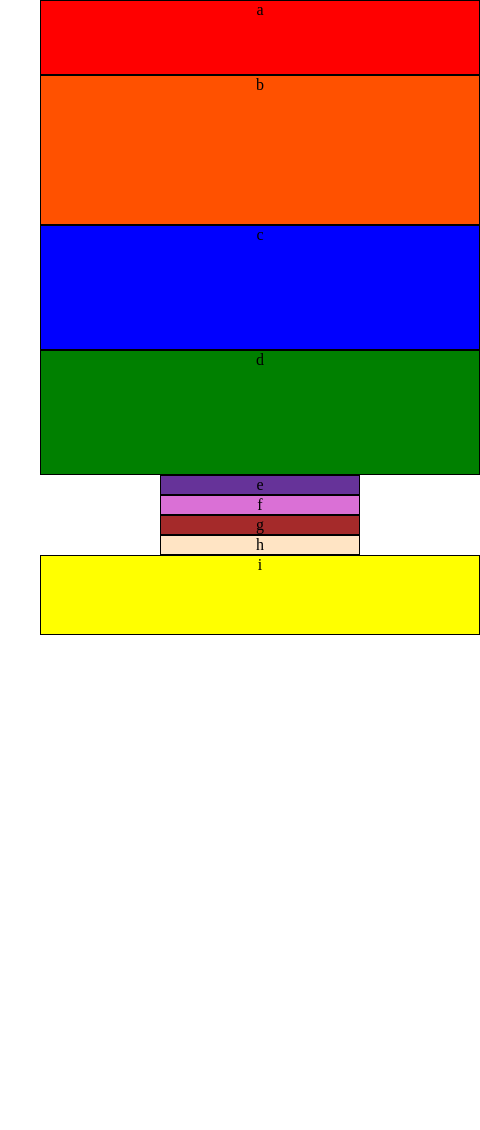
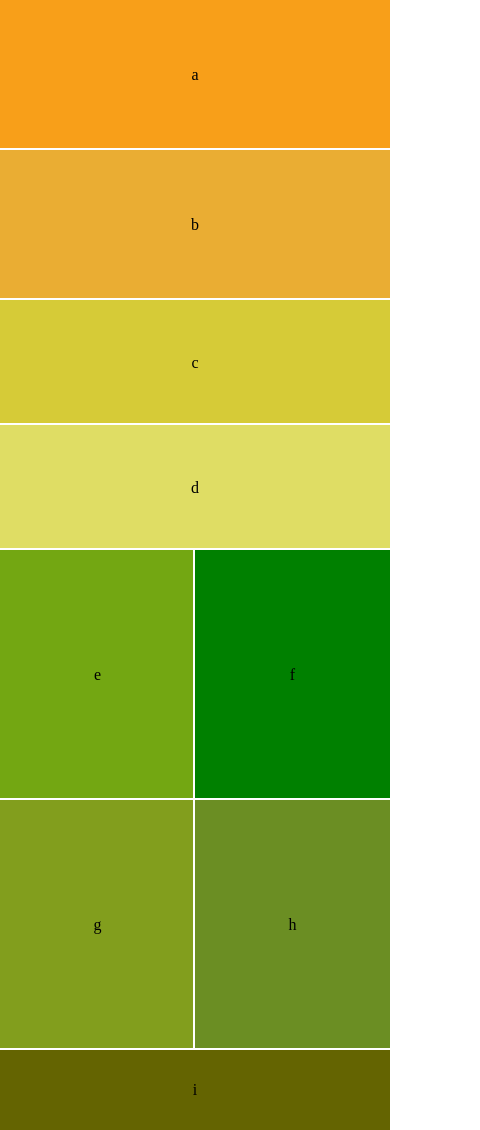
Before and after one commit to brendanwelzien/301-lab01, a plain HTML site: page index.html in a window 390 px wide. Shown: the whole page, 480 px wide, since content can reach past the window. Before the commit the page ends 844 px from the top, so only its background shows below. Drawn offline with Linux system fonts and the light colour scheme.

Commit message:
started over, utilized grid

```diff
--- a/index.html
+++ b/index.html
@@ -2,45 +2,26 @@
 <html>
     <head>
         <title> RWD </title>
+        <meta name="viewport" content="width=device-width, initial-scale=1">
         <link rel="stylesheet" href="styles/all.css">
 
     </head>
 <body>
 <header></header>
 <main>
-   <ul>
-        <li>
-            <p> a </p>
-        </li>
-   </ul>
-   <ul>
-       <li>
-           <p> b </p>
-       </li>
-   </ul>
-<div class="grid-container">
-    <ul>
-        <li><p> c </p> </li>
-        <li><p> d </p> </li>
-    </ul>
-</div>
-
-<section class="grid-container">
-    <ul>
-        <li> <p> e </p> </li>
-        <li> <p> f </p> </li>
-        <li> <p> g </p> </li>
-        <li> <p> h </p> </li>
-    </ul>
-    <ul>
-        <li>
-            <p> i </p>
-         </li>
-    </ul>
-</section>
+    <section>
+        <div class="a">a</div>
+            <div class="b">b</div>
+                <div class="c">c</div>
+                    <div class="d">d</div>
+                        <div class="e">e</div>
+                    <div class="f">f</div>
+                <div class="g">g</div>
+            <div class="h">h</div>
+        <div class="i">i</div>
+    </section>
 </main>
 
 <footer></footer>
-
 </body>
 </html>
--- a/styles/all.css
+++ b/styles/all.css
@@ -1,3 +1,4 @@
+@import 'reset.css';
 @import 'base.css';
 @import 'layout.css';
 @import 'modules.css';
--- a/styles/base.css
+++ b/styles/base.css
@@ -1,10 +1,8 @@
 
 * {
     box-sizing: border-box;
+    text-align: center;
+}
+body {
     margin: auto;
 }
-
-li {
-    border: 1px solid black;
-    height: 100%;
-}
--- a/styles/layout.css
+++ b/styles/layout.css
@@ -1,22 +1,76 @@
-p {
-    text-align: center;
+/*@media only screen and (min-width: 960px){
+    div{
+        display: flex;
+        flex-wrap: wrap;
+    }
 }
 
-main {
-    display: grid;
-    justify-content: center;
-    flex-direction: column;
-    width: 100%;
+/*@media(max-width: 959px){
+    div{
+        display: flex;
+        flex-wrap: wrap;
+    }
 }
-@media(min-width: 960px){
-     {
-        display: flex;
+*/
+div {
+    outline: 2px solid white;
+  }
+
+  @media screen and (max-width: 1433px){
+  .a {
+    background-color: blanchedalmond;
+  }
+  .b {
+    background-color:thistle;
+  }
+  .c {
+    background-color: wheat;
+  }
+  .d {
+    background-color: rgb(216, 253, 250);
+  }
+  .e {
+    background-color: powderblue;
+  }
+  .f {
+    background-color: rgb(251, 213, 251);
+  }
+  .g {
+    background-color:lavender;
+  }
+  .h {
+    background-color: lemonchiffon;
+  }
+  .i {
+    background-color: rgb(248, 176, 150);
+  }
+}
+@media screen and (max-width: 768px){
+    .a {
+      background-color: rgb(248, 159, 25);
     }
-section > ul > li:first-child, section > ul > li:nth-child(2){
-    display: grid;
-}
-.grid-container{
-    display: grid;
-    grid-template-columns: 1fr 1fr;
-    float: left;
-}
+    .b {
+      background-color:rgb(234, 173, 51);
+    }
+    .c {
+      background-color: rgb(214, 203, 55);
+    }
+    .d {
+      background-color: rgb(223, 221, 100);
+    }
+    .e {
+      background-color: rgb(115, 167, 18);
+    }
+    .f {
+      background-color: green;
+    }
+    .g {
+      background-color:rgb(130, 158, 29);
+    }
+    .h {
+      background-color: olivedrab;
+    }
+    .i {
+      background-color: rgb(100, 100, 1);
+    }
+  }
--- a/styles/modules.css
+++ b/styles/modules.css
@@ -1,129 +1,127 @@
-@media(max-width: 768px){
-    main, ul {
-        width: 480px;
-        list-style-type: none;
-        overflow: hidden
+@media only screen and (max-width: 768px){
+
+    div {
+      display: grid;
+      align-items: center;
+      text-align: center;
     }
-    main > ul:first-of-type{
-        height: 75px;
+    section {
+        display: grid;
+        grid-template-columns: auto;
+        grid-template-rows: auto;
+        grid-template-areas:
+                            'a a'
+                            'b b'
+                            'c c'
+                            'd d'
+                            'e f'
+                            'g h'
+                            'i i';
     }
-    main > ul:first-of-type > li {
-        background-color: red;
-    }
-main > ul:nth-child(2){
+   .a {
        height: 150px;
+       grid-area: a;
     }
 
-main > ul:nth-child(2) > li{
-    background-color: rgb(255, 81, 0)
+   .b {
+       height: 150px;
+      grid-area: b;
     }
 
-main > div > ul > li{
+   .c {
        height: 125px;
+      grid-area: c;
     }
 
-main > div > ul > li:first-child{
-background-color:blue
+   .d {
+       height: 125px;
+      grid-area: d;
     }
 
-main > div > ul > li:nth-child(2){
-    background-color:green;
-    }
-main > section > ul{
-    width: 240px;
-    height:
+   .e {
+       height: 250px;
+      grid-area: e;
     }
 
-section > ul > li:first-child{
-    background-color: rebeccapurple
+   .f {
+       height: 250px;
+      grid-area: f;
     }
 
-    section > ul > li:nth-child(2){
-        background-color: orchid
+   .g {
+       height: 250px;
+      grid-area: g;
     }
 
-    section > ul > li:nth-child(3){
-        background-color:brown
+   .h {
+       height: 250px;
+      grid-area: h;
     }
 
-    section > ul > li:nth-child(4){
-        background-color: bisque
+   .i {
+       height: 80px;
+      grid-area: i;
+    }
+}
+@media only screen and (min-width: 769px){
+  div {
+    display: grid;
+    align-items: center;
+    text-align: center;
   }
 
-main > section > ul:last-child{
-    height: 80px;
-    width: 480px;
+  section {
+    display: grid;
+    grid-template-columns: auto;
+    grid-template-rows: auto;
+    grid-template-areas:
+                        'a a a a a'
+                        'b c c d d'
+                        'b e f g h'
+                        'b i i i i';
+  }
+  .a {
+      height: 100px;
+    grid-area: a;
   }
 
-main > section > ul:last-child > li{
-    background-color: yellow;
+  .b {
+      height: 600px;
+    grid-area: b;
+  }
+
+  .c {
+      height: 200px;
+    grid-area: c;
+  }
+
+  .d {
+      height: 200px;
+    grid-area: d;
+  }
+
+  .e {
+      height: 250px;
+    grid-area: e;
+  }
+
+  .f {
+      height: 250px;
+    grid-area: f;
+  }
+
+  .g {
+      height: 250px;
+    grid-area: g;
+  }
+
+  .h {
+      height: 250px;
+    grid-area: h;
+  }
+
+  .i {
+      height: 150px;
+    grid-area: i;
   }
 }
-
-@media(min-width: 780px){
-main {
-    width: 960px;
-}
-ul {
-    width: 960px;
-    list-style-type: none;
-}
-
-main > ul:first-of-type {
-    height: 100px;
-}
-main > ul:first-of-type > li {
-   background-color: rosybrown;
-}
-
-main > ul:nth-child(2) > li{
-    background-color: lightcyan;
-}
-
-main > ul:nth-child(2) {
-    width: 200px;
-    height: 600px;
-}
-
-div > ul {
-    width: 380px;
-    height: 200px;
-}
-
-div > ul > li:first-child{
-    background-color: teal;
-}
-
-div > ul > li:nth-child(2){
-    background-color: thistle;
-}
-
-main > section > ul:first-of-type {
-width: 190px;
-height: 250px;
-}
-
-section > ul > li:first-child{
-background-color: royalblue
-}
-
-section > ul > li:nth-child(2){
-    background-color: wheat
-    }
-
-section > ul > li:nth-child(3){
-    background-color:lightcoral
-    }
-
-section > ul > li:nth-child(4){
-    background-color: darkorange
-    }
-
-section > ul:last-of-type > li{
-    background-color:darkslategrey;
-}
-ul:last-child {
-    width: 260px;
-    height: 150px;
-}
-}
```
Lines whose indentation alone changed are shown as unchanged.
